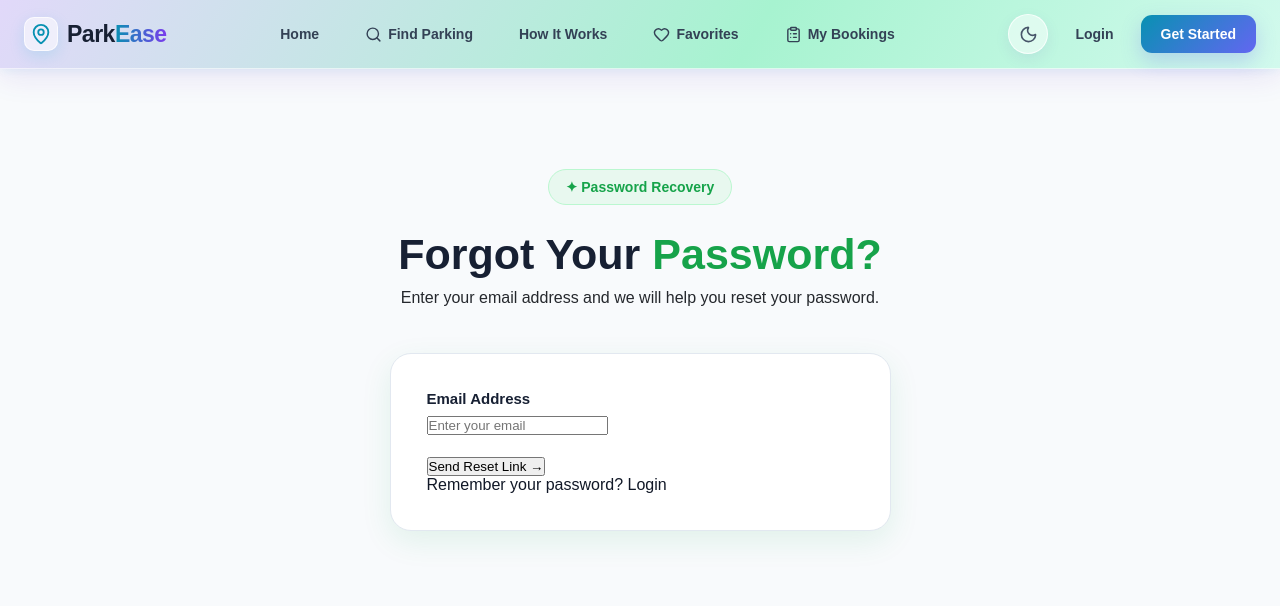
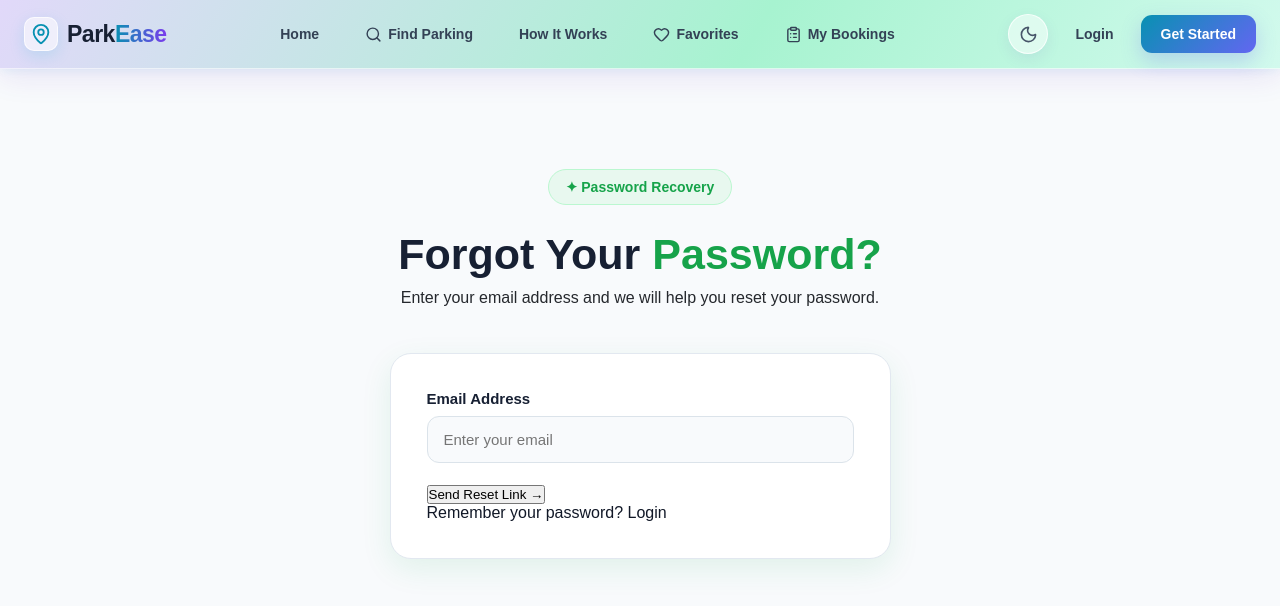
Before and after one commit to dibeyendu-dev/smart-parking-system, a React (Vite) app: page /forgot-password in a window 1280 px wide. Shown: the top 606 px of the page. Built offline with nearby package versions, Linux system fonts and the light colour scheme.

Commit message:
Forget Password css part 9 added

```diff
--- a/src/css/ForgotPassword.css
+++ b/src/css/ForgotPassword.css
@@ -58,3 +58,15 @@
     font-size: 15px;
     font-weight: 600;
 }
+.forgot-password-field input {
+    width: 100%;
+    padding: 14px 16px;
+    box-sizing: border-box;
+    border: 1px solid #dbe3ea;
+    border-radius: 12px;
+    background: #f8fafc;
+    color: #181a1f;
+    font-size: 15px;
+    outline: none;
+    transition: 0.3s ease;
+}
```
